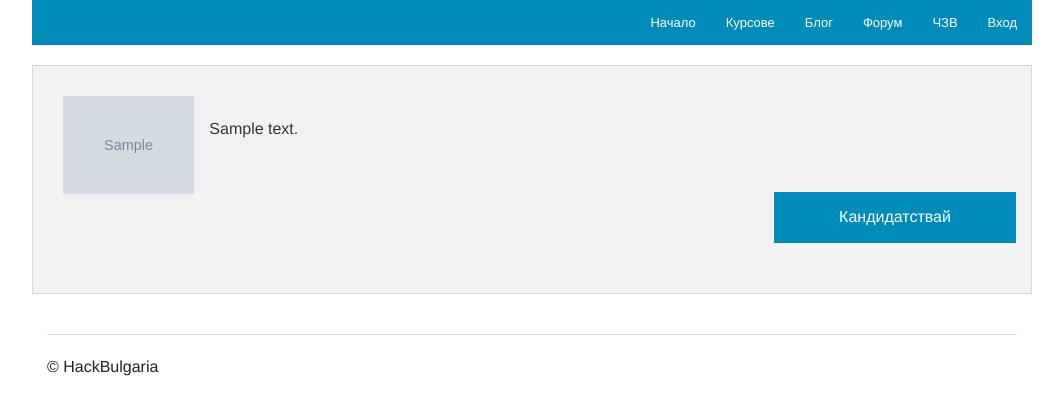
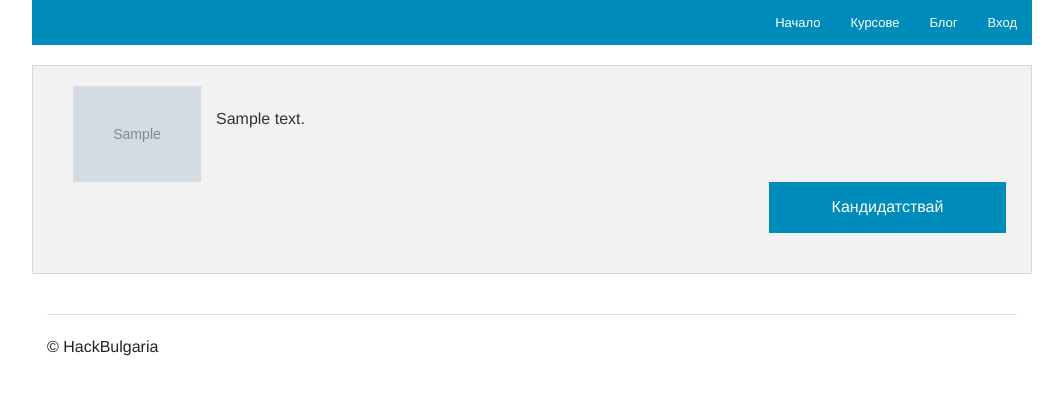
Before and after one commit to sebastian-code/Odin, a Django app: page /course/#/ in a window 1280 px wide. Shown: the top 415 px of the page, without its empty margins (108-1171 px from the left). Run offline with Django 3.2, Linux system fonts and the light colour scheme; tables that the repository leaves empty hold one stand-in row (values such as "Sample post"); grey boxes marked "Sample" are stand-in pictures; some libraries are stand-ins or nearby versions.

Commit message:
Visual fixes

```diff
--- a/courses/templates/show_all_courses.html
+++ b/courses/templates/show_all_courses.html
@@ -10,7 +10,7 @@
         <div class="small-2 large-4 columns">
             <div class="panel text-center">
                 <h5>{{ course.name }}</h5>
-                <img style="height: 200px;" src="{{MEDIA_URL}}{{ course.image }}">
+                <a href="/course/{{ course.url }}/"><img style="height: 200px;" src="{{MEDIA_URL}}{{ course.image }}"></a>
                 <a href="/course/{{ course.url }}/" class="button" style="margin-top: 20px" >Повече информация</a>
             </div>
         </div>
--- a/courses/templates/show_course.html
+++ b/courses/templates/show_course.html
@@ -9,8 +9,8 @@
 <div class="row">
     <div class="large-12 columns">
         <div class="panel">
-            <div class="row" style="padding: 10px">
-                <img src="{{MEDIA_URL}}{{ course.image }}" class="large-2 columns">
+            <div class="row" id="course-page">
+                <img src="{{MEDIA_URL}}{{ course.image }}" class="medium-2 columns">
 
                     {% load markdown_deux_tags %}
 
--- a/website/static/css/base.css
+++ b/website/static/css/base.css
@@ -10,3 +10,12 @@
 #main-nav a:hover {
     background: #007095;
 }
+
+#course-page {
+    padding-left: 20px;
+    padding-right: 20px;
+}
+
+#course-page > ul {
+    padding-left: 25px;
+}
--- a/website/templates/base.html
+++ b/website/templates/base.html
@@ -21,8 +21,8 @@
         <li><a href="/">Начало</a></li>
         <li><a href="{% url 'show-all-courses' %}" >Курсове</a></li>
         <li><a target="_blank" href="http://blog.hackbulgaria.com/" >Блог</a></li>
-        <li><a href="{% url 'forum' %}">Форум</a></li>
-        <li><a href="{% url 'show-faqs' %}" >ЧЗВ</a></li>
+        <!-- <li><a href="{% url 'forum' %}">Форум</a></li>
+        <li><a href="{% url 'show-faqs' %}" >ЧЗВ</a></li> -->
         {% if user.is_authenticated %}
         <li class="has-dropdown">
           <a href="#">{{ user.first_name }} {{ user.last_name }}</a>
--- a/website/templates/index.html
+++ b/website/templates/index.html
@@ -3,7 +3,7 @@
 {% block content %}
   <div class="row">
     <div class="large-12 columns text-center">
-      <img src="{{ STATIC_URL }}/img/HackBG-logo.png" alt="">
+      <img src="{{ STATIC_URL }}/img/HackBG-logo.png" alt="Hack Bulgaria" style="padding-top: 20px;">
       <p>
         <h2>Курсове по програмиране, в които писането на код е задължение, а лекциите са за домашно.</h2>
       </p>
@@ -27,9 +27,9 @@
   <div class="row">
     {% for course in courses %}
       <div class="large-4 columns text-center">
-        <img src="{{MEDIA_URL}}{{ course.image }}" style="height: 300px;">
+        <a href="/course/{{ course.url }}"><img src="{{MEDIA_URL}}{{ course.image }}" style="height: 300px;"></a>
         <h4>{{ course.name }}</h4>
-        <p style="min-height: 200px;">{{ course.short_description }}</p>
+        <p style="min-height: 150px;">{{ course.short_description }}</p>
         <div class="text-center">
           <a href="/course/{{ course.url }}/"><button>Прочети повече</button></a>
         </div>
```
